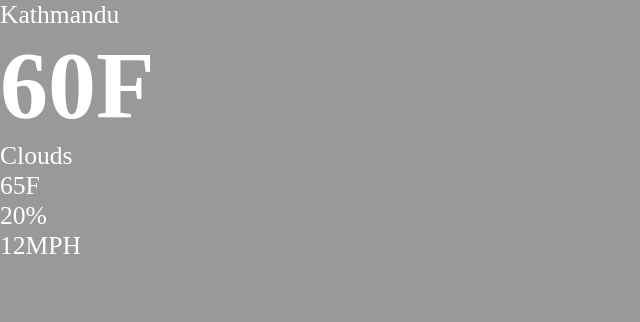
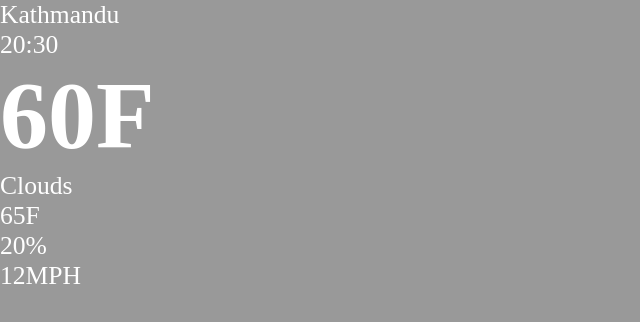
Before and after one commit to rojish3/React-Projects, a React (Vite) app in the folder Weather-App/: page / in a window 1280 px wide. Shown: the top 322 px of the page, without its empty margins (0-640 px from the left). Built offline with nearby package versions, Linux system fonts and the light colour scheme.

Commit message:
time added

```diff
--- a/Weather-App/src/App.jsx
+++ b/Weather-App/src/App.jsx
@@ -13,6 +13,9 @@ const App = () => {
         <div className='top'>
           <div className='location'>
             <p>Kathmandu</p>
+          </div>
+          <div className='time'>
+            <p>20:30</p>
           </div>
           <div className='temp'>
             <h1>60F</h1>
```
